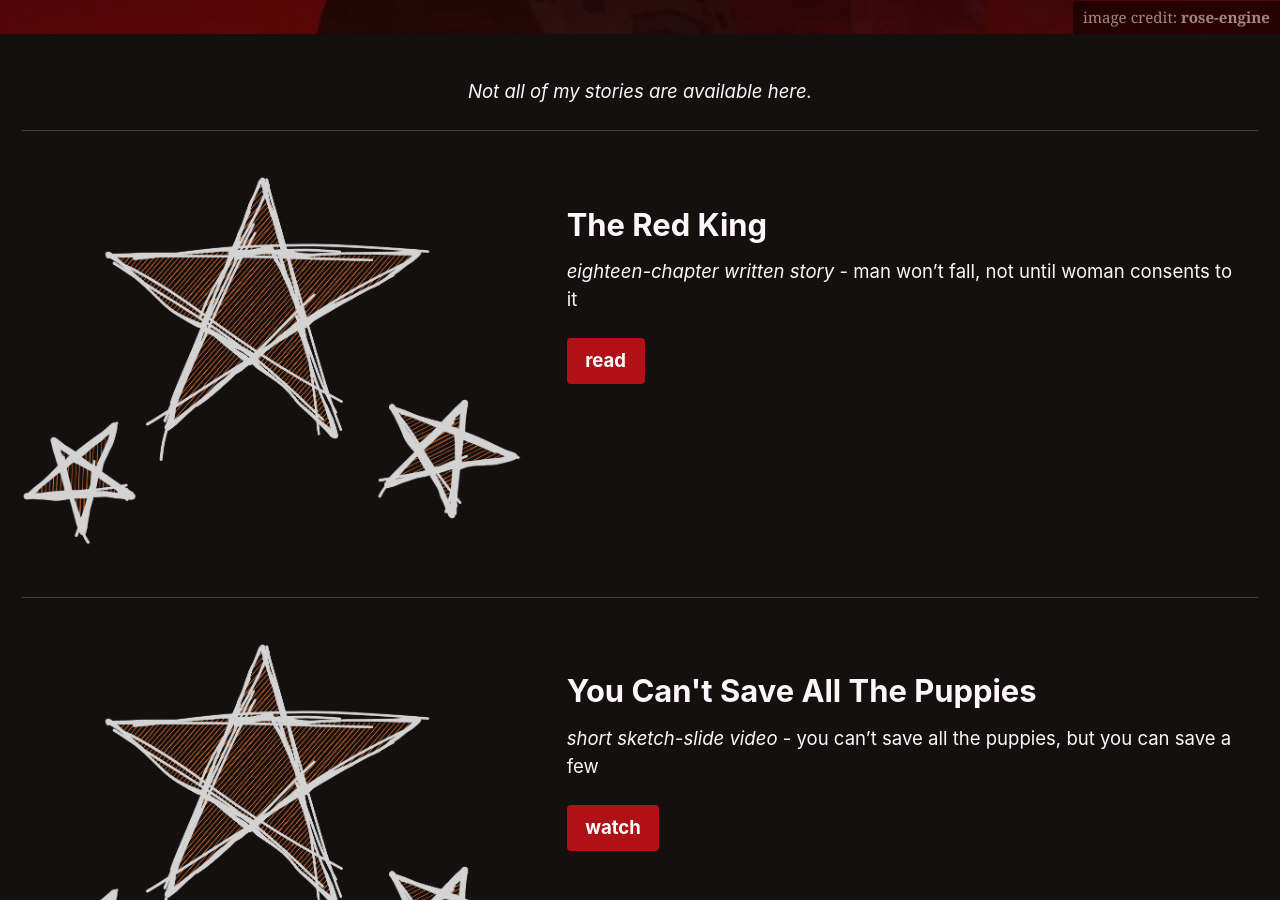
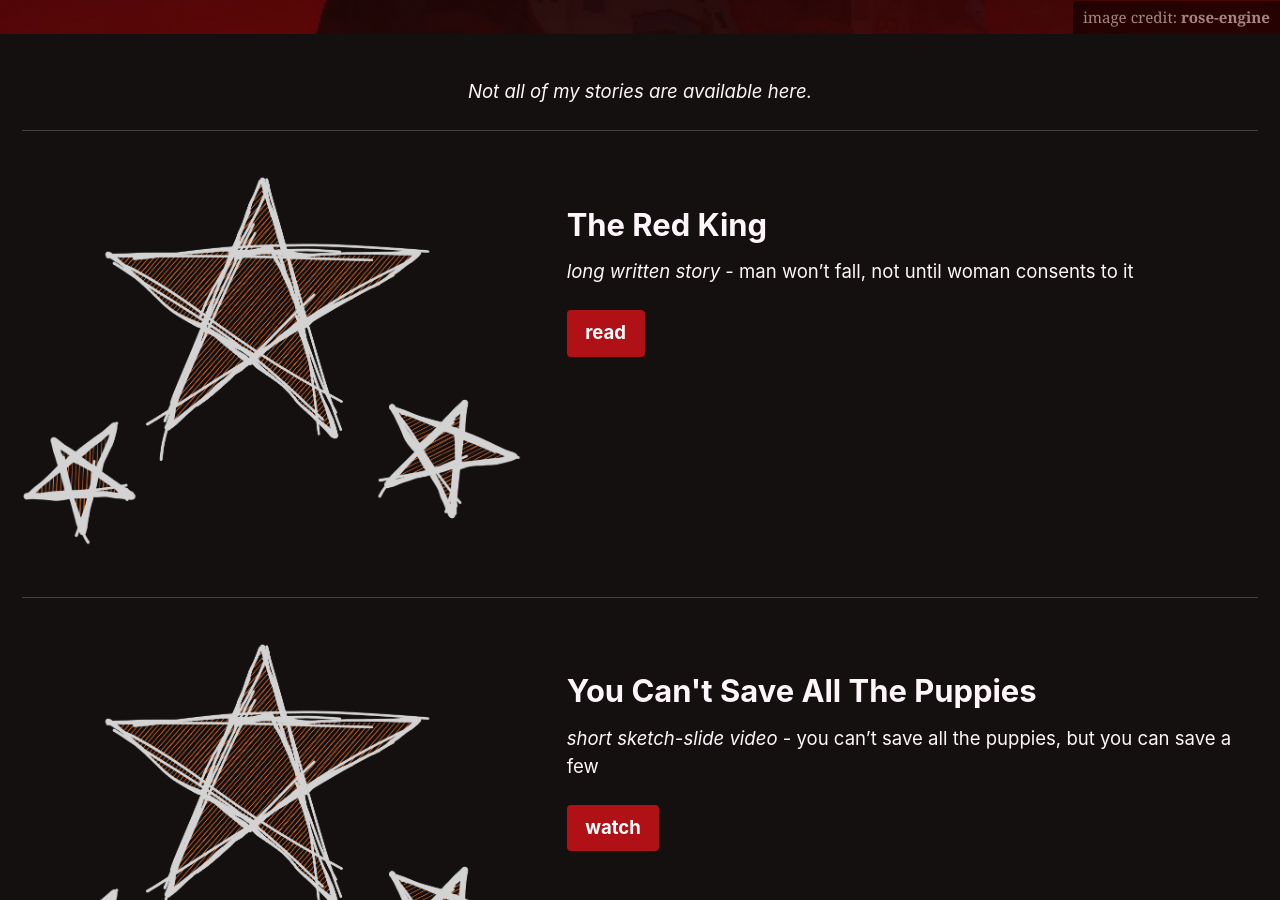
Before and after one commit to kyrie-edelweiss/edelweiss-archive, a Jekyll site: the page built from index.html, in a window 1280 px wide and 900 px high, scrolled down 355 px. Built offline with Jekyll 4.4.1, drawn with Linux system fonts in a browser that asks for light colours; cached includes are drawn as plain includes; the list of posts is cut into pages by our own code.

Commit message:
Update index.html

```diff
--- a/index.html
+++ b/index.html
@@ -12,7 +12,7 @@ intro:
 feature_row1:
   - image_path: /assets/images/RedKingPreview.png
     title: "The Red King"
-    excerpt: "_eighteen-chapter written story_ - man won't fall, not until woman consents to it"
+    excerpt: "_long written story_ - man won't fall, not until woman consents to it"
     url: "/red-king/"
     btn_label: "read"
     btn_class: "btn--primary"
```
